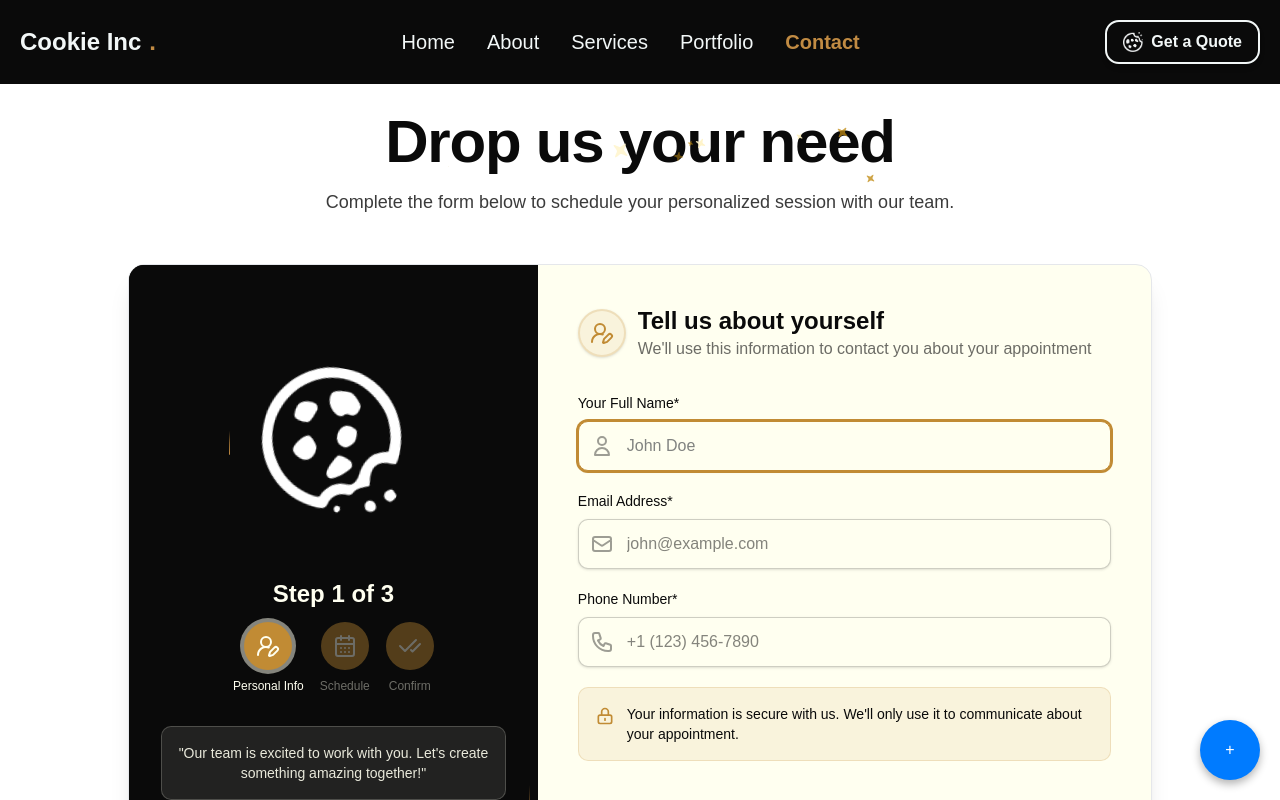
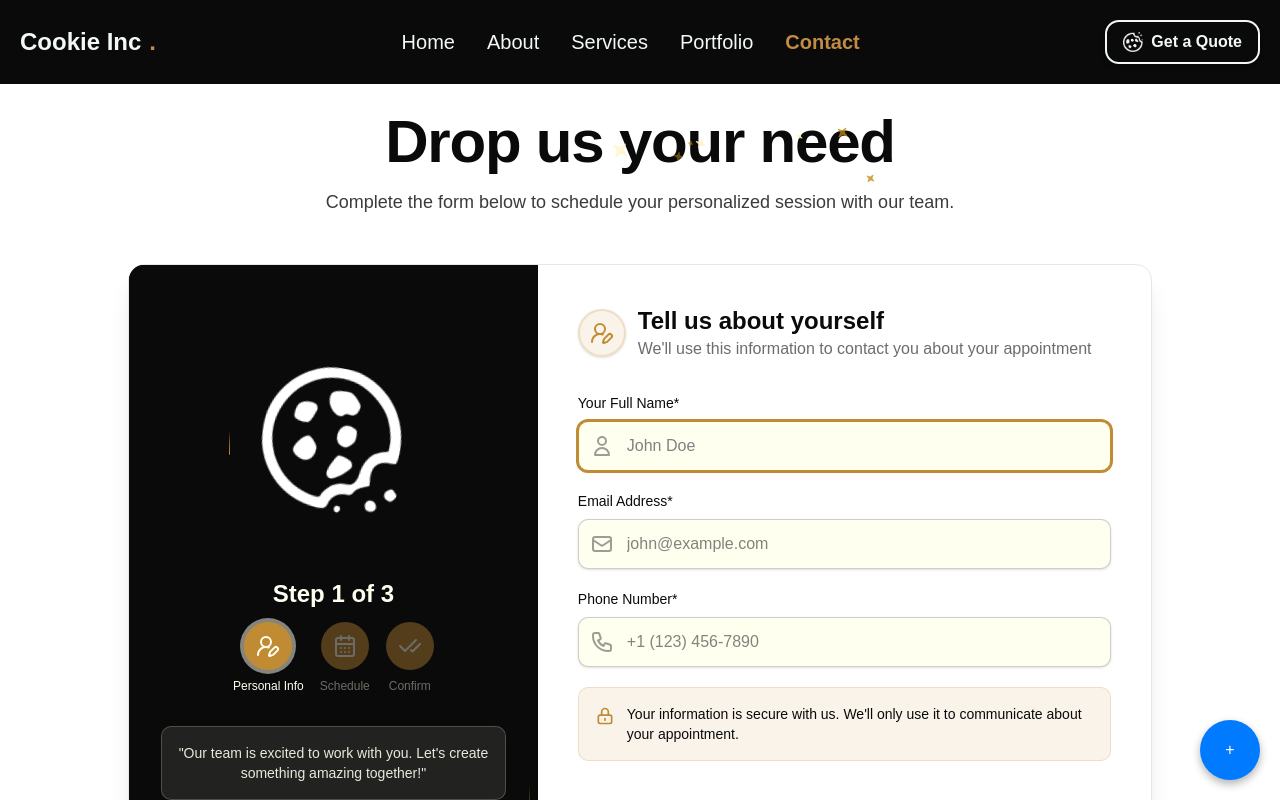
Before and after one commit to codesbycookie/cookie_website_official, a React (Vite) app: page /contact-us in a window 1280 px wide. Shown: the top 800 px of the page. Built offline with nearby package versions, Linux system fonts and the light colour scheme; a web font is replaced by a local one.

Commit message:
Update ContactUs.jsx

```diff
--- a/src/pages/ContactUs/ContactUs.jsx
+++ b/src/pages/ContactUs/ContactUs.jsx
@@ -109,7 +109,7 @@ const handleSubmit = async (e) => {
         </div>
 
         {/* Main Card */}
-        <div className="bg-[#fffff0] rounded-2xl shadow-xl overflow-hidden transform transition-all hover:shadow-2xl border border-/10">
+        <div className=" rounded-2xl shadow-xl overflow-hidden transform transition-all hover:shadow-2xl border border-/10">
           <div className="flex flex-col md:flex-row">
             {/* Left side - Visual */}
 <LeftVisualSection step={step} steps={steps}/>
```
